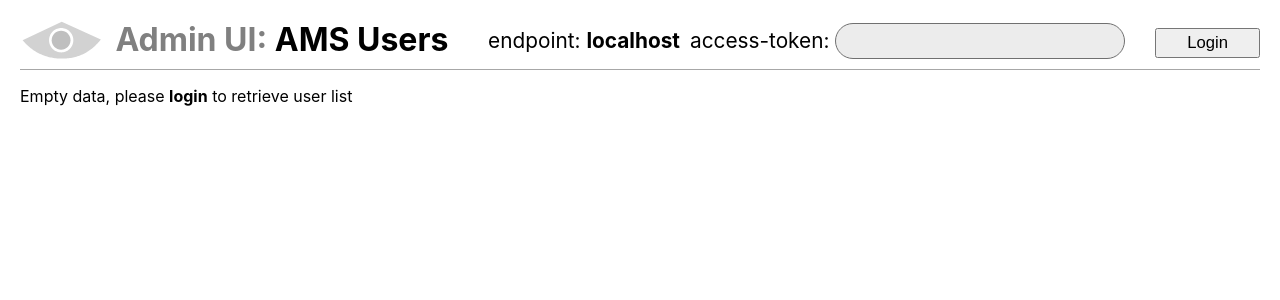
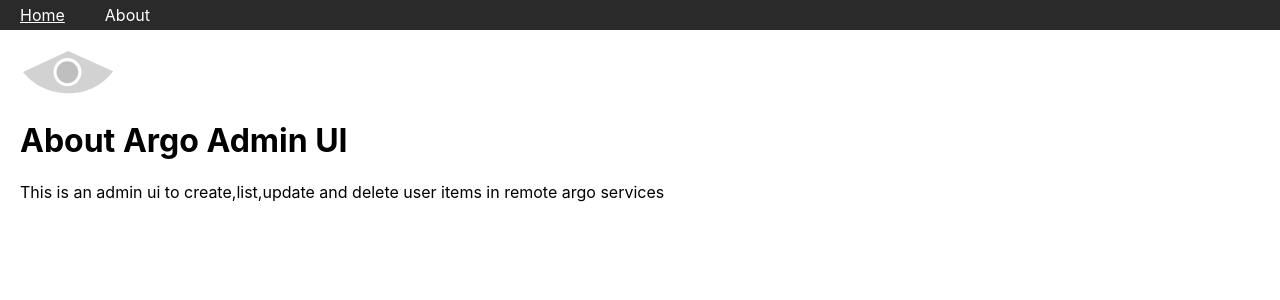
Before and after one commit to ARGOeu/ams-admin-ui, a React (Create React App) app: page /about in a window 1280 px wide. Shown: the top 300 px of the page. Built offline with nearby package versions, Linux system fonts and the light colour scheme.

Commit message:
ARGO-1474 Introduce simple routing

```diff
--- a/package.json
+++ b/package.json
@@ -5,6 +5,7 @@
   "dependencies": {
     "react": "^16.6.0",
     "react-dom": "^16.6.0",
+    "react-router-dom": "^4.3.1",
     "react-scripts": "2.1.0"
   },
   "scripts": {
--- /dev/null
+++ b/src/About.js
@@ -0,0 +1,15 @@
+import React from 'react';
+import argologoAnim from './argologo_anim.svg'
+
+class About extends React.Component{
+
+    render() {
+        return (<div>
+       <img src={argologoAnim}></img>
+       <h1>About Argo Admin UI</h1>
+       <p>This is an admin ui to create,list,update and delete user items in remote argo services</p>
+       </div>);
+    }
+}
+
+export default About;
--- a/src/App.css
+++ b/src/App.css
@@ -1,4 +1,21 @@
-.App{
+
+nav {
+  background:rgb(42, 42, 42);
+}
+
+nav a:hover{
+  text-decoration-line: underline;
+}
+
+nav a {
+  display: inline-block;
+  padding: 5px 20px;
+  text-decoration: none;
+  color:white;
+
+}
+
+main {
   margin: 20px;
 }
 
--- a/src/App.js
+++ b/src/App.js
@@ -1,15 +1,33 @@
 import React, { Component } from 'react';
 import './App.css';
 import UserManager from './UserManager';
+import { BrowserRouter, Route, Switch, Link } from "react-router-dom";
+import About from './About'
 
 // Main React App entrypoint. Uses the main top-level element UserManager which
 // is responsible for retrieving and displaying user data
 class App extends Component {
   render() {
-    return (
+
+    // Create a navigation bar with links to different routes
+    // Create a BrowserRouter Wrapper above App
+    // Use Switch with two Routers to render two views: UserManager and About
+    return (<BrowserRouter>
+
       <div className="App">
-       <UserManager/>
+      <nav>
+        <Link to="/">Home</Link>
+        <Link to="/about">About</Link>
+      </nav>
+        <main>
+        <Switch>
+          <Route  exact path='/' component={UserManager} />
+          <Route  exact path='/about' component={About} />
+        </Switch>
+        </main>
       </div>
+
+    </BrowserRouter>
     );
   }
 }
```
Also changed, not shown: 1 other file (tests, documents, lock files or other folders).
